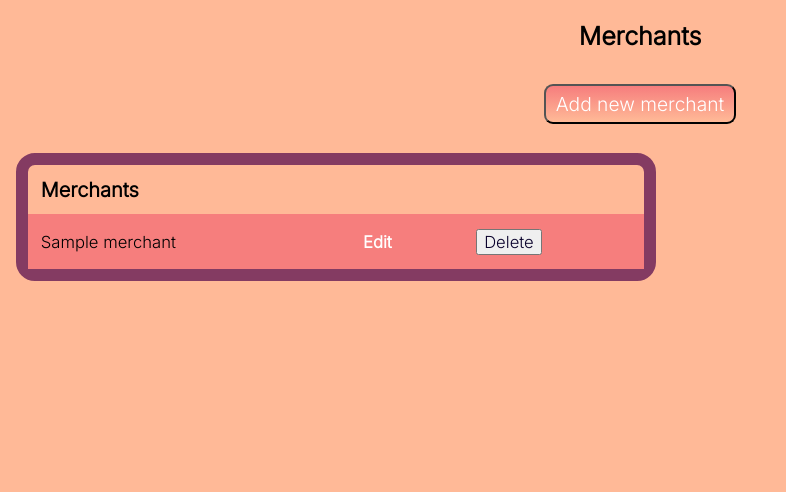
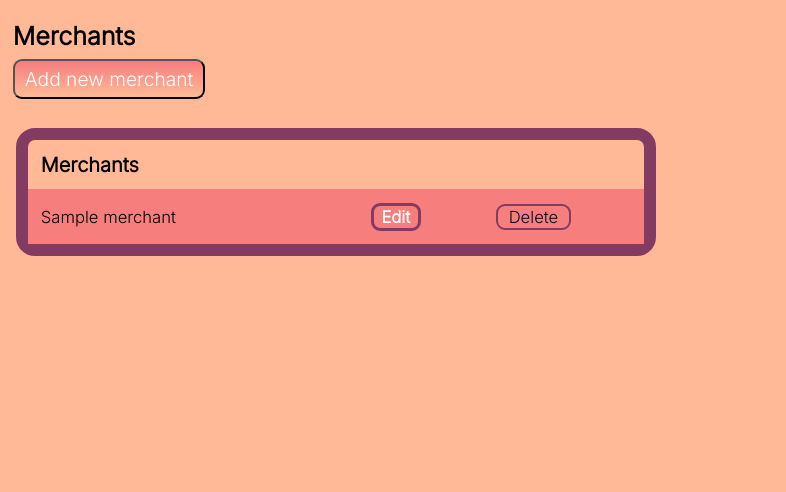
Before and after one commit to sandramolina/pythonic_expense_tracker, a Flask app: page /merchants in a window 1280 px wide. Shown: the part 155-647 px from the top of the page, without its empty margins (0-786 px from the left). Run offline with Flask 2, Linux system fonts and the light colour scheme; a database or web service that is not in the repository returns one stand-in record (values such as "Sample title"); some libraries are stand-ins or nearby versions.

Commit message:
aligns cate and merc titles to the left

```diff
--- a/static/main.css
+++ b/static/main.css
@@ -7,6 +7,10 @@ body {
     background-color: #ffb997;
     font-family: 'Inter', sans-serif;
     font-size: 1.3vw;
+}
+
+.mleft {
+    margin-left: 1%;
 }
 
 .skip-to-content-link {
@@ -82,13 +86,32 @@ body {
 }
 
 .edit-delete-table1 {
-    border: #843B62;
-    background-color: #ffb997;
+    border-style:solid;
+    border-color: #843B62;
+    padding: 1% 8% 1% 8%;
+    border-radius: 9px;
+    background: none;
+    cursor: pointer;
+    color: #0b032d;
 }
 
-.edit-delete-table1 {
-    border: #ffb997;
-    background-color: #843B62;
+.edit-delete-table1:hover {
+    border-bottom: 1px solid;
+    background: #ffb997;
+    }
+
+.filter-btn {
+    border-style:solid;
+    border-color: #ffb997;
+    padding: 1% 3% 1% 3%;
+    border-radius: 9px;
+    background: none;
+    cursor: pointer;
+    color: white;
+}
+
+.filter-btn:hover {
+    background: #ffb997;
 }
 
 /* LINKS STYLING */
@@ -172,6 +195,7 @@ color: #ffb997;
 
 .title {
     font-weight: bolder;
+    margin-block-end: -0.17em;
 }
 
 .card-container {
@@ -266,4 +290,4 @@ label {
     padding: 12px 12px 12px 0;
     display: inline-block;
     width: 17%;
-  }
+}
--- a/templates/merchants/merchants.html
+++ b/templates/merchants/merchants.html
@@ -1,9 +1,9 @@
 {% extends "base.html" %}
 {% block content %}
 
-<h2 class="center-in-page" id="main">Merchants</h2>
-<form action="merchants/new" class="center-in-page">
-    <input type="submit" value="Add new merchant" class="btn"/>
+<h2 class="title mleft" id="main">Merchants</h2>
+<form action="merchants/new">
+    <input type="submit" value="Add new merchant" class="btn mleft"/>
 </form>
 
 <div class="table-container">
@@ -14,10 +14,10 @@
         {% for merchant in merchants %}
         <tr class="table-row">
             <td class="table-cell">{{ merchant.name }}</td>
-            <td class="table-cell"><a href="/merchants/{{ merchant.id }}/edit">Edit</a></td>
+            <td class="table-cell"><a href="/merchants/{{ merchant.id }}/edit" class="edit-delete-table1">Edit</a></td>
             <td class="table-cell">
                 <form action="/merchants/{{ merchant.id }}/delete" method="POST">
-                    <input type="submit" value="Delete">
+                    <input type="submit" value="Delete" class="edit-delete-table1">
                 </form>
             </td>
         </tr>
```
Also changed, not shown: templates/categories/categories.html (+5 -5 lines), templates/dashboard.html (+4 -4 lines).
